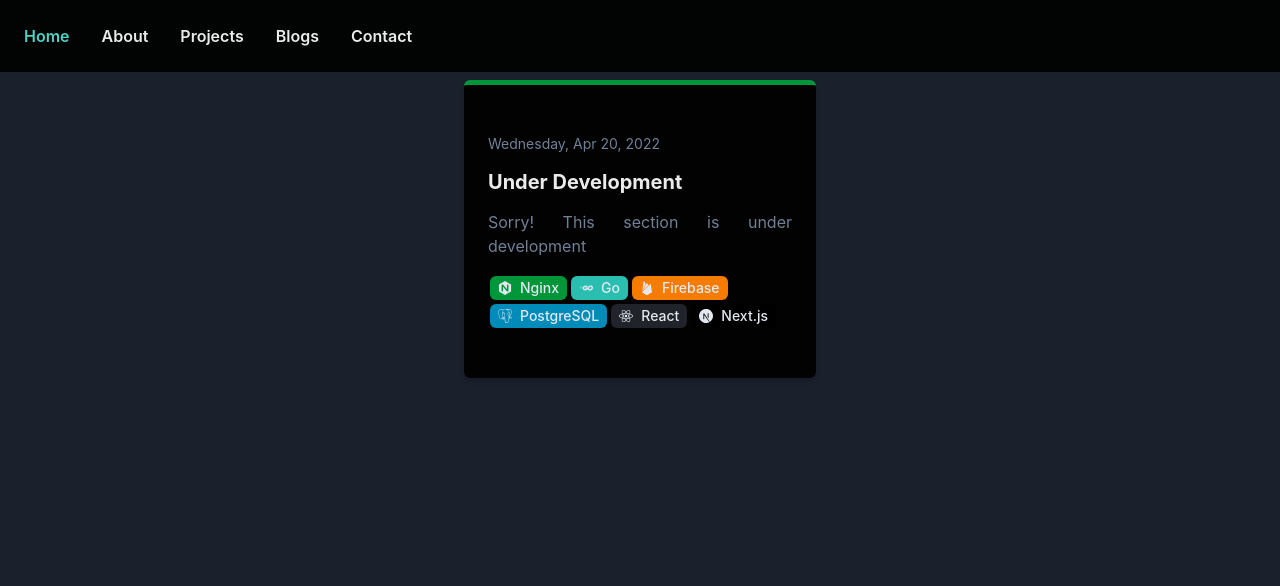
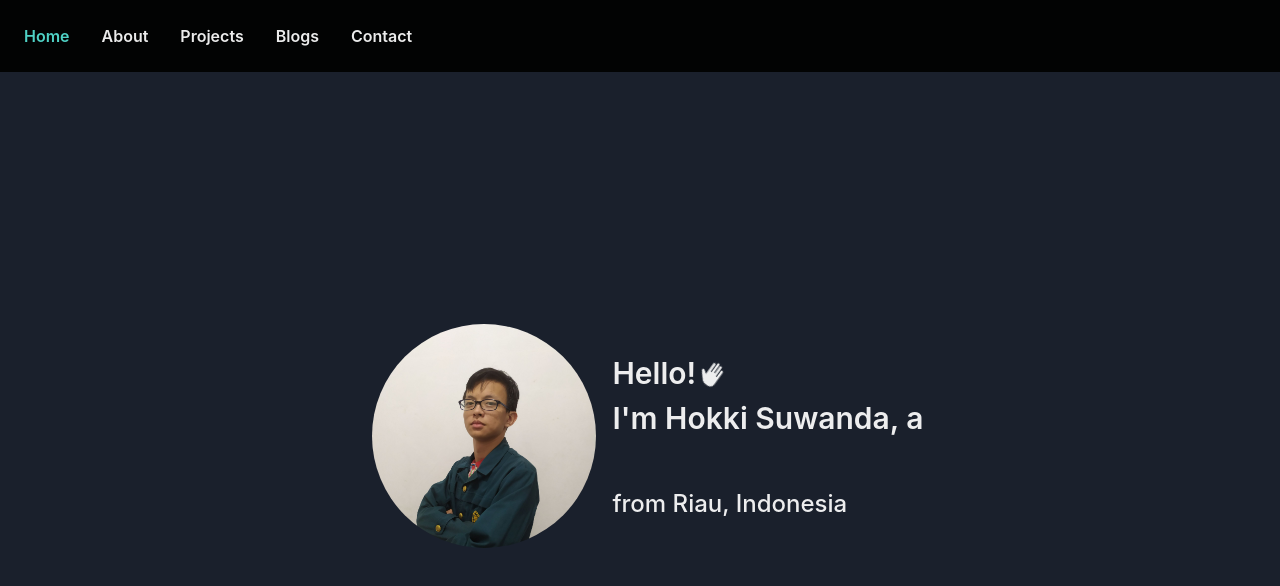
Before and after one commit to hokkyss/Portfolio, a Next.js app: page / in a window 1280 px wide. Shown: the top 586 px of the page. Built offline with nearby package versions, Linux system fonts and the light colour scheme.

Commit message:
landing page

```diff
--- a/layouts/Drawer/Drawer.tsx
+++ b/layouts/Drawer/Drawer.tsx
@@ -38,12 +38,13 @@ export const Drawer = React.memo(function Drawer({ children }) {
 					<Portal>
 						<IconButton
 							position="fixed"
-							width="16"
-							height="16"
+							width="14"
+							height="14"
 							right="8"
 							bottom="8"
 							colorScheme="blue"
 							borderRadius="full"
+							zIndex="docked"
 							onClick={onOpen}
 							icon={<Icon as={GiHamburgerMenu} width="6" height="6" />}
 							aria-label="floating-action-menu"
--- a/modules/ContactCard/ContactCard.tsx
+++ b/modules/ContactCard/ContactCard.tsx
@@ -35,7 +35,7 @@ const icon: Record<Socials, IconType> = {
 
 const href: Record<Socials, string> = {
 	whatsapp: 'https://wa.me/6289675463323',
-	gmail: 'mailto://hokkyss2@gmail.com',
+	gmail: 'mailto:hokkyss2@gmail.com',
 	telegram: '',
 	github: 'https://github.com/hokkyss',
 	linkedin: 'https://www.linkedin.com/in/hokkyss',
--- a/pages/index.tsx
+++ b/pages/index.tsx
@@ -6,18 +6,43 @@ import {
 	Center,
 	CenterProps,
 	Flex,
-	Heading,
 	Image as ChakraImage,
 	ImageProps,
-	Spacer,
 	Text,
+	keyframes,
+	Box,
+	useSafeLayoutEffect,
+	FlexProps,
+	TextProps,
+	Icon,
 } from '@chakra-ui/react'
+import { motion } from 'framer-motion'
+import { IoIosHand } from 'react-icons/io'
 
 import { useBreakpointValue } from '~/hooks'
-import { ContactCard, UnderDevelopment } from '~/modules'
+
+const texts = ['software engineer', 'student', 'weeb']
+
+const slide = keyframes`
+  0% { transform: translate(-400px); }
+  50% { transform: translate(0px); }
+  100% { transform: translate(-400px); }
+`
+
+const slideAnimation = `${slide} 2s ease-in-out infinite`
+
+const wave = keyframes`
+	0% { transform: rotate(-36deg); }
+	50% { transform: rotate(36deg); }
+	100% { transform: rotate(-36deg); }
+`
+
+const waveAnimation = `${wave} 1s ease-in-out infinite`
 
 const Home: NextPage = () => {
-	const value = useBreakpointValue<ImageProps['boxSize']>({
+	const [num, setNum] = React.useState(0)
+
+	const boxSize = useBreakpointValue<ImageProps['boxSize']>({
 		base: '40',
 		sm: '40',
 		md: '48',
@@ -27,14 +52,31 @@ const Home: NextPage = () => {
 		base: 'column',
 		md: 'row',
 	})
+	const alignItems = useBreakpointValue<FlexProps['alignItems']>({
+		base: 'center',
+		md: 'start',
+	})
+	const textAlign = useBreakpointValue<TextProps['textAlign']>({
+		base: 'center',
+		md: 'start',
+	})
 
-	return <UnderDevelopment />
+	useSafeLayoutEffect(() => {
+		const interval = setInterval(function () {
+			setNum((n) => (n + 1) % texts.length)
+		}, 2000)
+
+		return () => clearInterval(interval)
+	}, [])
 
 	return (
 		<React.Fragment>
 			<Head>
 				<title>hokkyss · Hokki Suwanda</title>
-				<meta name="description" content="Generated by create next app" />
+				<meta
+					name="description"
+					content="I'm Hokki Suwanda, a fullstack software engineer. I am an informatics penultimate student in Bandung Institute of Technology."
+				/>
 			</Head>
 			<Center
 				width="full"
@@ -48,16 +90,42 @@ const Home: NextPage = () => {
 					bg="transparent"
 					src="me.png"
 					title="Hokki Suwanda"
-					boxSize={value}
-					fallback={<Avatar margin="4" width={value} height={value} />}
+					boxSize={boxSize}
+					fallback={<Avatar margin="4" width={boxSize} height={boxSize} />}
 					margin="4"
 				/>
-				<Flex flexDirection="column">
-					<Heading as="h2" fontSize="4xl">
-						I&apos;m Hokki Suwanda
-					</Heading>
-					<Text fontSize="2xl">A software engineer</Text>
-					<Text>Bandung Institute of Technology</Text>
+				<Flex
+					flexDirection="column"
+					justifyContent="center"
+					alignItems={alignItems}
+				>
+					<Text
+						as="h2"
+						fontSize="3xl"
+						display="flex"
+						fontWeight="600"
+						alignItems="center"
+					>
+						Hello! <Icon as={IoIosHand} animation={waveAnimation} />
+					</Text>
+					<Text as="h2" fontSize="3xl" fontWeight="600">
+						I&apos;m Hokki Suwanda, a
+					</Text>
+					<Box overflow="hidden" width="full" height="full">
+						<Text
+							as={motion.p}
+							animation={slideAnimation}
+							fontSize="3xl"
+							fontWeight="400"
+							textAlign={textAlign}
+							fontFamily="monospace"
+						>
+							{texts[num]}
+						</Text>
+					</Box>
+					<Text fontSize="2xl" fontWeight="500">
+						from Riau, Indonesia
+					</Text>
 				</Flex>
 			</Center>
 		</React.Fragment>
```
